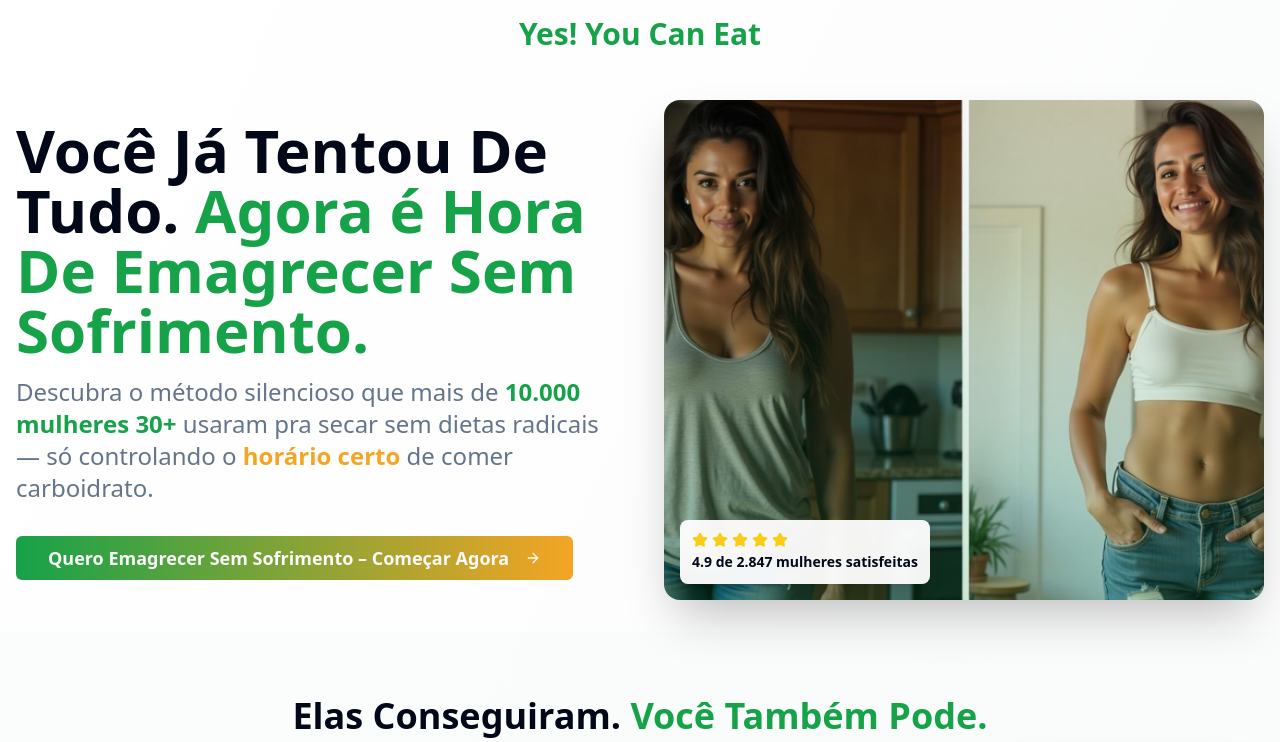
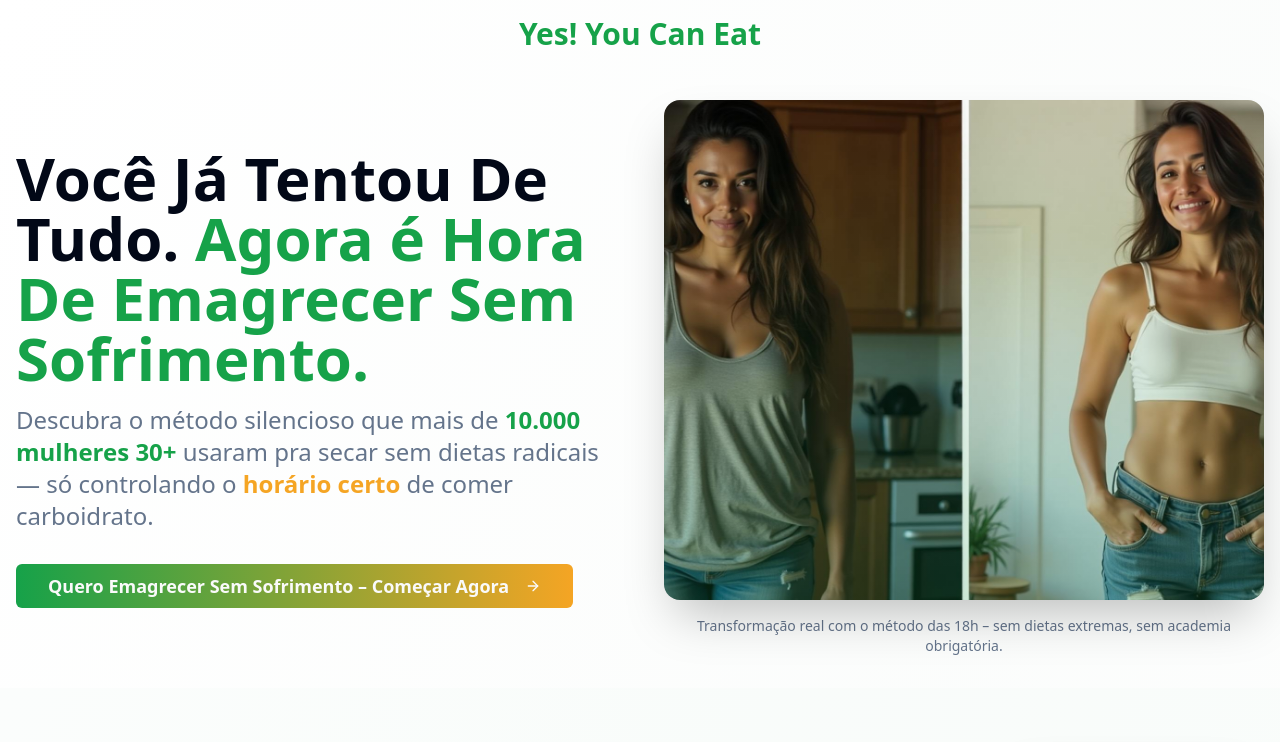
Before and after one commit to typebotmutley/after-six-slim-down, a React (Vite) app: page / in a window 1280 px wide. Shown: the top 742 px of the page. Built offline with nearby package versions, Linux system fonts and the light colour scheme.

Commit message:
Refine sales page conversion
Adjust image saturation, remove floating star, and add image caption.

```diff
--- a/src/components/SalesHero.tsx
+++ b/src/components/SalesHero.tsx
@@ -53,22 +53,15 @@ export const SalesHero = () => {
               <img
                 src={heroImage}
                 alt="Transformação real de mulher que emagreceu"
-                className="w-full h-[500px] object-cover"
+                className="w-full h-[500px] object-cover saturate-75"
               />
               <div className="absolute inset-0 bg-gradient-to-t from-primary/20 to-transparent"></div>
+            </div>
 
-              {/* Prova social visual sobre a imagem */}
-              <div className="absolute bottom-4 left-4 bg-background/95 backdrop-blur-sm rounded-lg p-3 shadow-lg">
-                <div className="flex items-center space-x-1 mb-1">
-                  {[...Array(5)].map((_, i) => (
-                    <Star key={i} className="w-4 h-4 fill-yellow-400 text-yellow-400" />
-                  ))}
-                </div>
-                <p className="text-sm font-semibold text-foreground">
-                  4.9 de 2.847 mulheres satisfeitas
-                </p>
-              </div>
-            </div>
+            {/* Legenda abaixo da imagem */}
+            <p className="text-center text-sm text-muted-foreground mt-4 font-medium">
+              Transformação real com o método das 18h – sem dietas extremas, sem academia obrigatória.
+            </p>
           </div>
         </div>
       </div>
```
